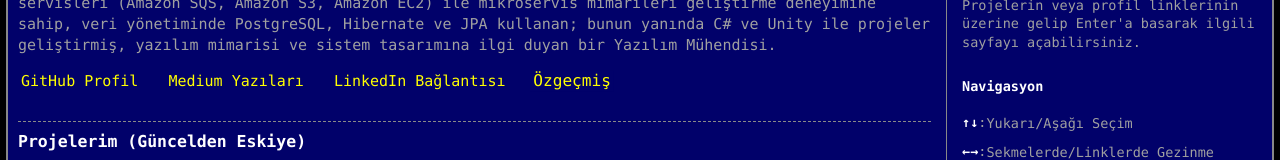
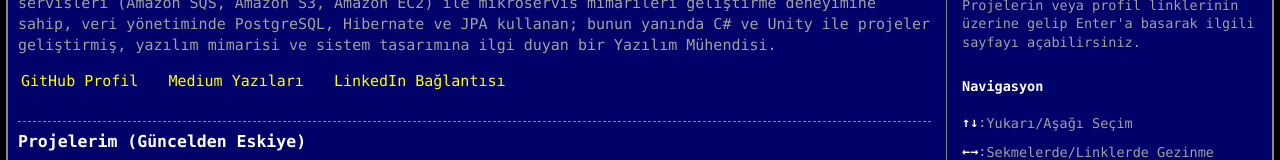
Before and after one commit to mustafasansar44/website, a plain HTML site: page index.html in a window 1280 px wide. Shown: the part 189-349 px from the top of the page. Drawn offline with Linux system fonts and the light colour scheme.

Commit message:
updated content

```diff
--- a/index.html
+++ b/index.html
@@ -36,7 +36,7 @@
                     <a href="https://github.com/mustafasansar44" target="_blank" data-i18n="content.profile_links.github"></a>
                     <a href="https://medium.com/@mustafasansar44" target="_blank" data-i18n="content.profile_links.medium"></a>
                     <a href="https://linkedin.com/in/mustafasansar" target="_blank" data-i18n="content.profile_links.linkedin"></a>
-                    <a data-i18n-href="content.profile_links.cv_url" data-i18n="content.profile_links.cv" download class="cv-pulse"></a>
+                <!-- <a data-i18n-href="content.profile_links.cv_url" data-i18n="content.profile_links.cv" download class="cv-pulse"></a> -->
                 </div>
 
                 <h2 data-i18n="content.projects.title"></h2>
```
